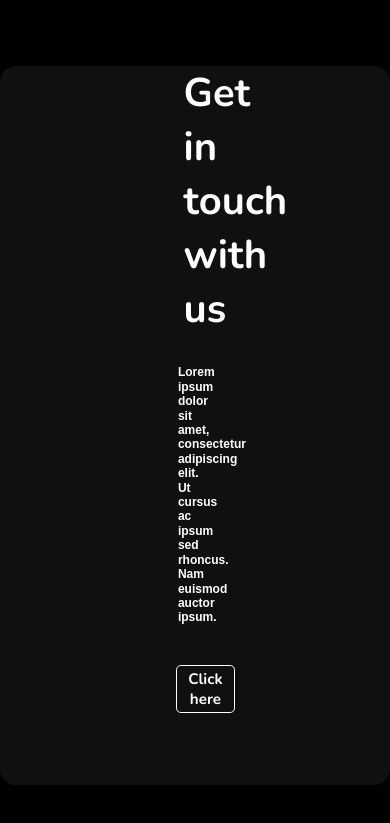
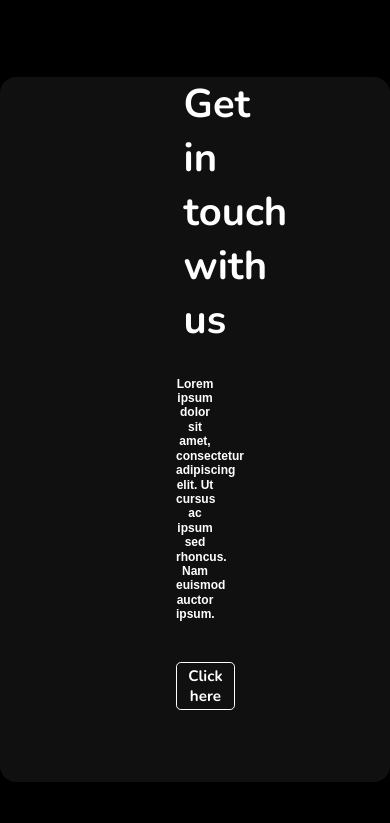
Before and after one commit to nesdark/Virtual-reality, a plain HTML site: page index.html in a window 390 px wide. Shown: the part 1908-2731 px from the top of the page. Drawn offline with nearby package versions, Linux system fonts and the light colour scheme.

Commit message:
Add files via upload

```diff
--- a/main.css
+++ b/main.css
@@ -219,8 +219,7 @@ header li {
     text-align: center;
     margin: auto;
     margin-bottom: 10rem;
-    /* width: 88.8rem; */
-    width: 100%;
+    width: 88.8rem;
 
     text-align: center;
     font-family: 'Open Sans', sans-serif;
@@ -234,15 +233,16 @@ header li {
 }
 
 #footer h2{
+    width: 70%;
     text-align: left;
+    margin-left: 20%;
     margin-top: 1.7rem;
     margin-bottom: 3.7rem;
-    margin-left: 20%;
-    margin-right: -50%;
 }
 
 #footer p {
     margin-bottom: 5rem;
+    text-align: center;
 }
 
 #footer button {
@@ -308,7 +308,13 @@ header li {
     }
 
     #services img{
-    width: 90%;
-    height: 90%;
+        width: 95%;
+        height: 95%;
+    }
+
+    #footer,
+    #footer h2,
+    #footer p{
+        width: 100%;
     }
 }
```
